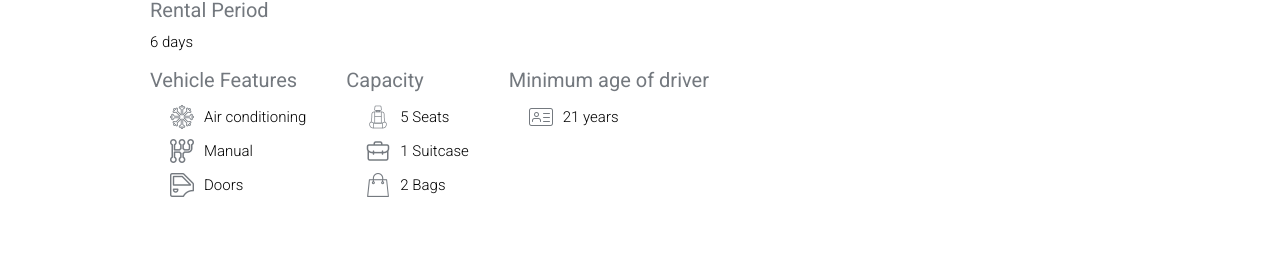
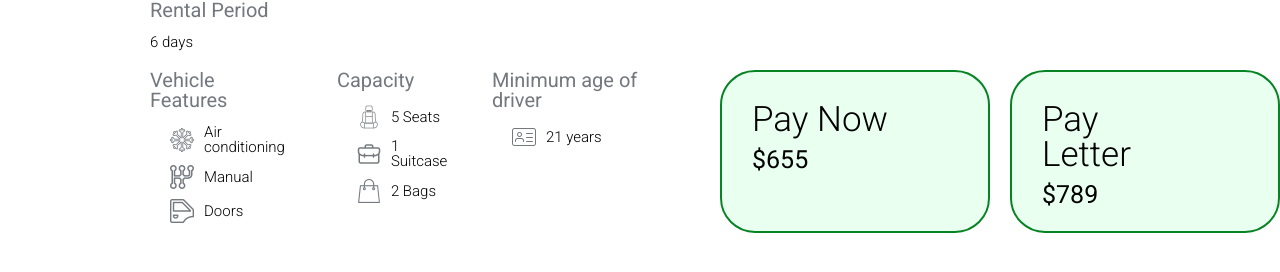
Before and after one commit to yevgeniywyszynski/rentcar, a React (Create React App) app: page /booking/1 in a window 1280 px wide. Shown: the part 422-694 px from the top of the page. Built offline with nearby package versions, Linux system fonts and the light colour scheme.

Commit message:
Added payments type, added new style payment

```diff
--- a/src/components/BookingCar/BookingCar.js
+++ b/src/components/BookingCar/BookingCar.js
@@ -52,6 +52,7 @@ const getPrices = () => {
     }
 return(
     <div className={styles.dataWrapper}>
+
         <div className={styles.bookingCarWrapper}>
             <div className={styles.bookinImgWrapper}>
                 <img className={styles.carImg} src={'/img/car-2.png'}></img>
@@ -62,6 +63,7 @@ return(
                 invalid={singleInvalid}
             />
         </div>
+
         <div className={styles.carInformationWrapper}>
             <div className={styles.modelWrapper}>
                 <p className={styles.model}>BMW i8</p>
@@ -115,6 +117,18 @@ return(
                         <p className={styles.features}>21 years</p>
                     </div>
                 </div>
+
+                <div className={styles.payWrap}>
+                    <div className={styles.paymentWrapper}>
+                            <p className={styles.titlePayment}>Pay Now</p>
+                            <p className={styles.price}>$655</p>
+                    </div>
+                    <div className={styles.paymentWrapper}>
+                            <p className={styles.titlePayment}>Pay Letter</p>
+                            <p className={styles.price}>$789</p>
+                    </div>
+                </div>
+
             </div>
         </div>
     </div>
--- a/src/components/BookingCar/BookingCar.module.scss
+++ b/src/components/BookingCar/BookingCar.module.scss
@@ -31,6 +31,34 @@
         display: flex;
         gap: 40px;
         margin-bottom: 20px;
+        .payWrap{
+            display: grid;
+            gap: 20px;
+            grid-template-columns: 1fr 1fr;
+            .paymentWrapper{
+                background-color: #E9FFEF;
+                padding-left: 30px;
+                padding-right: 100px;
+                padding-top: 30px;
+                border: 2px solid #068323;
+                border-radius: 35px;
+                transition: 0.7s;
+                cursor: pointer;
+                .titlePayment{
+                    font-size: 35px;
+                    font-weight: 300;
+                    margin-bottom: 10px;
+                }
+                .price{
+                    font-size: 25px;
+                }
+            }
+            .paymentWrapper:hover{
+                scale: (1.1);
+                background-color: #1C65A4;
+                color: #fff;
+            }
+        }
     }
     .wrapperIcon{
         display: flex;
```
